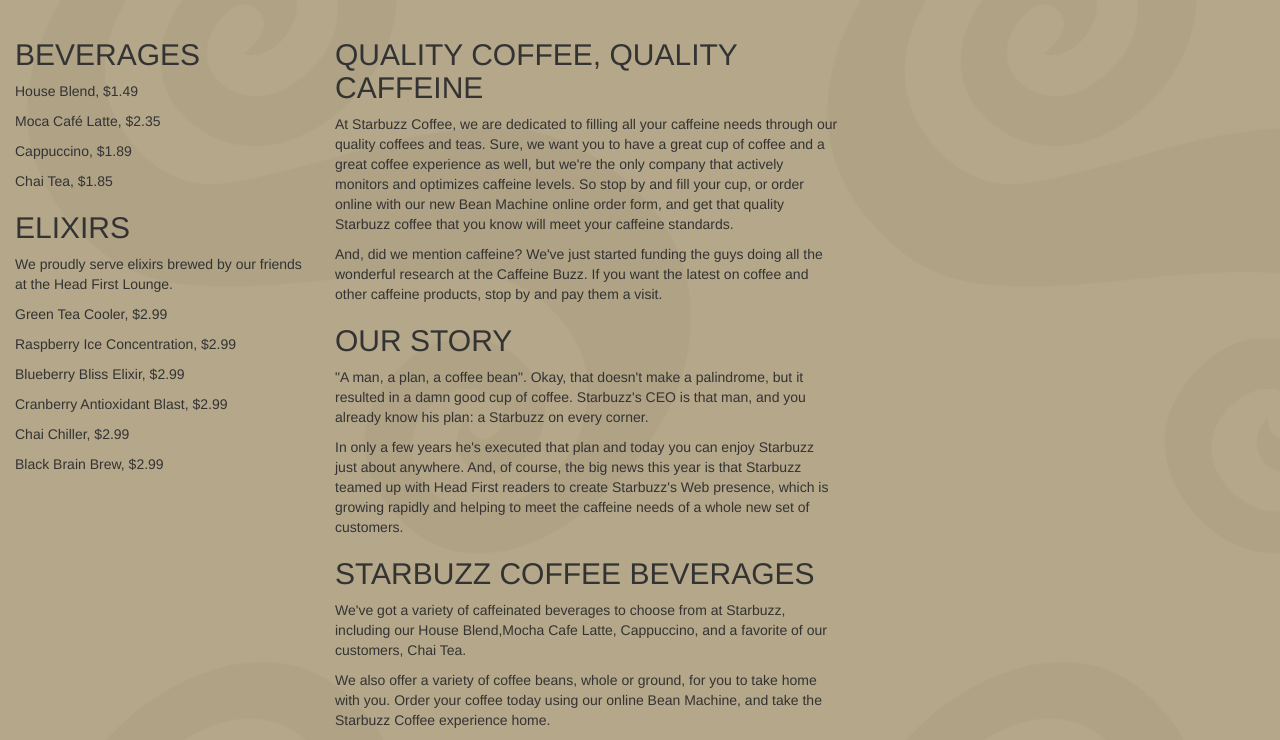
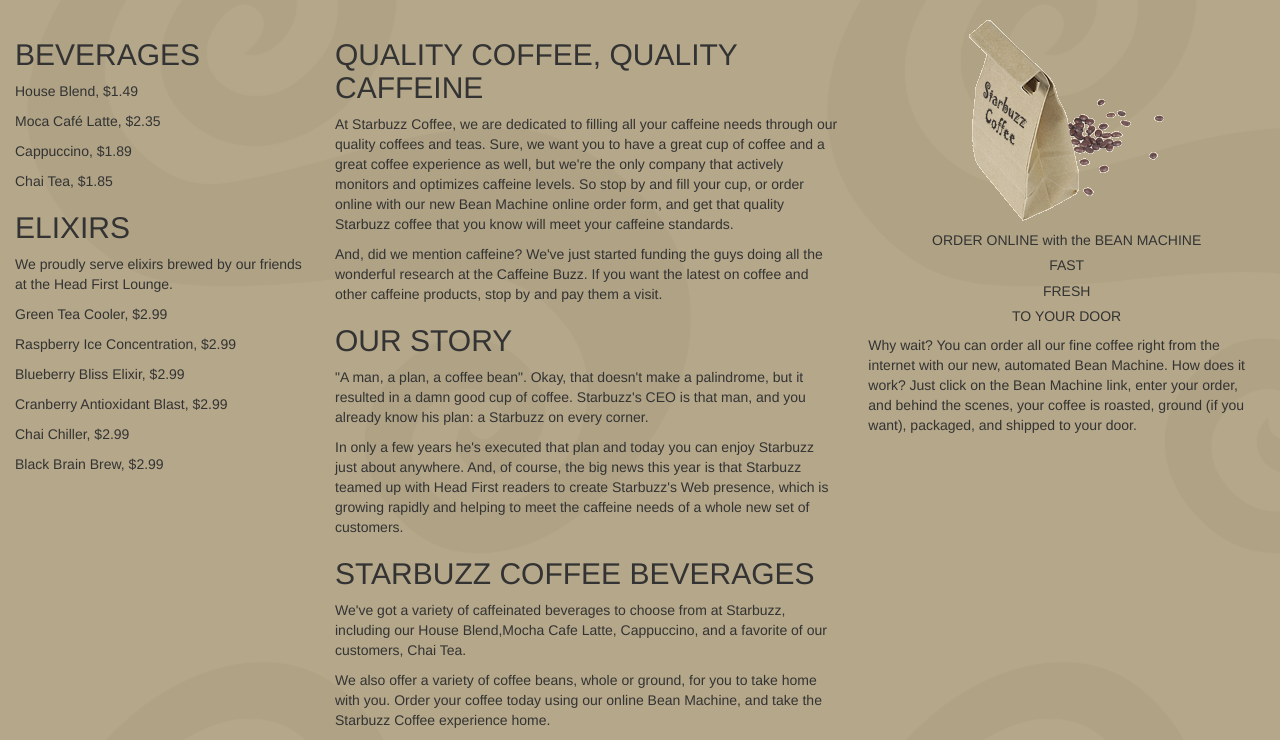
Before and after one commit to rtduany/starbuzz-coffee-Bootstrap, a plain HTML site: page index.html in a window 1280 px wide. Shown: the part 162-902 px from the top of the page. Drawn offline with nearby package versions, Linux system fonts and the light colour scheme.

Commit message:
add the sidebar image and text

```diff
--- a/css/style.css
+++ b/css/style.css
@@ -14,3 +14,11 @@ body {
 	display: block;
 	float: right;
 }
+span h5 {
+	text-align: center;
+}
+span img {
+	display: block;
+	margin-left: auto;
+	margin-right: auto;
+}
--- a/index.html
+++ b/index.html
@@ -76,6 +76,16 @@
 			  </div>
 			  <div class="col-sm-4">
 				  <sidebar>
+					  <span>
+						  <img src="images/bag.gif">
+						  <h5>ORDER ONLINE with the BEAN MACHINE</h5>
+						  <h5>FAST</h5>
+						  <h5>FRESH</h5>
+						  <h5>TO YOUR DOOR</h5>
+					  </span>
+					  <p>Why wait? You can order all our fine coffee right from the internet with our new, automated Bean Machine. How does
+						  it work? Just click on the Bean Machine link, enter your order, and behind the scenes, your coffee is roasted,
+						  ground (if you want), packaged, and shipped to your door.</p>
 				  </sidebar>
 			  </div>
 		  </div>
```
